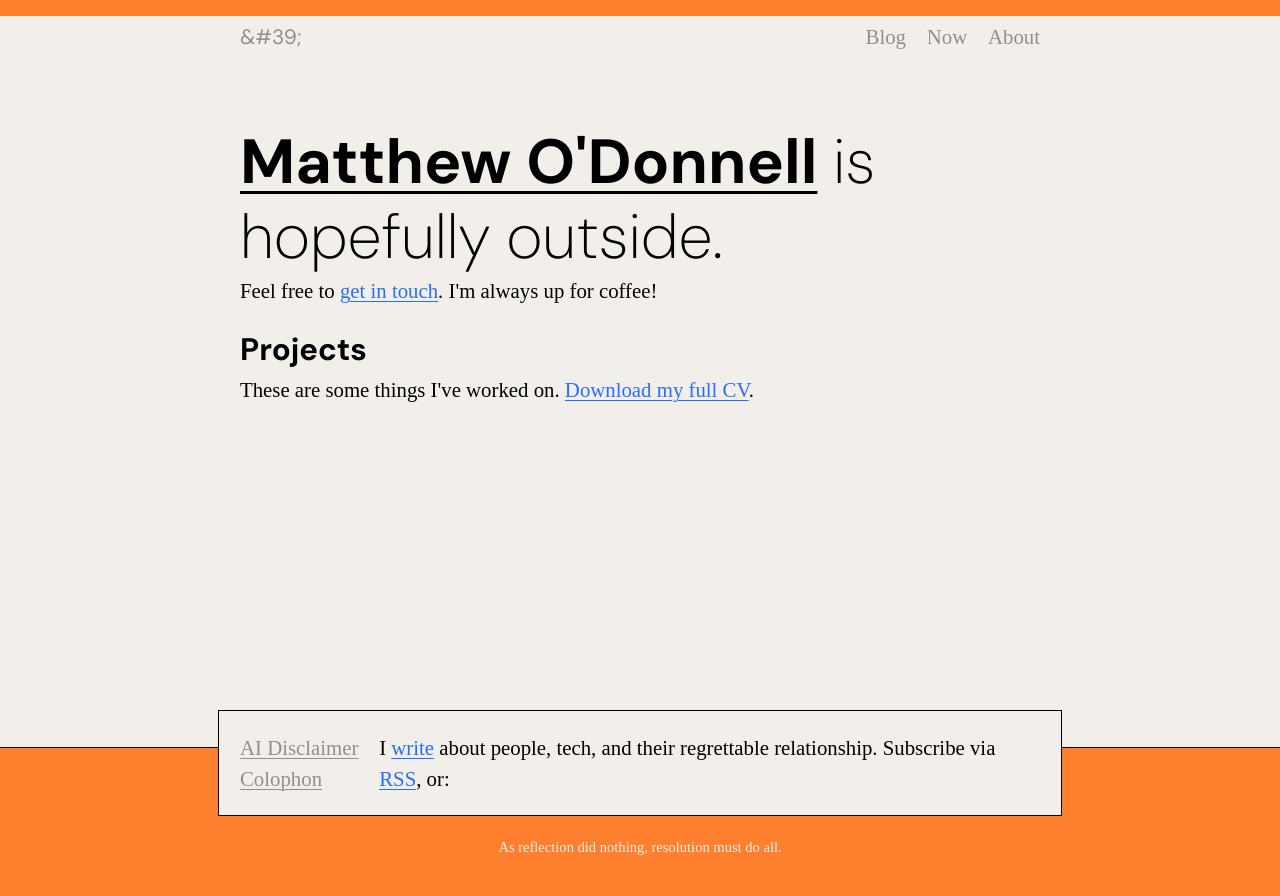
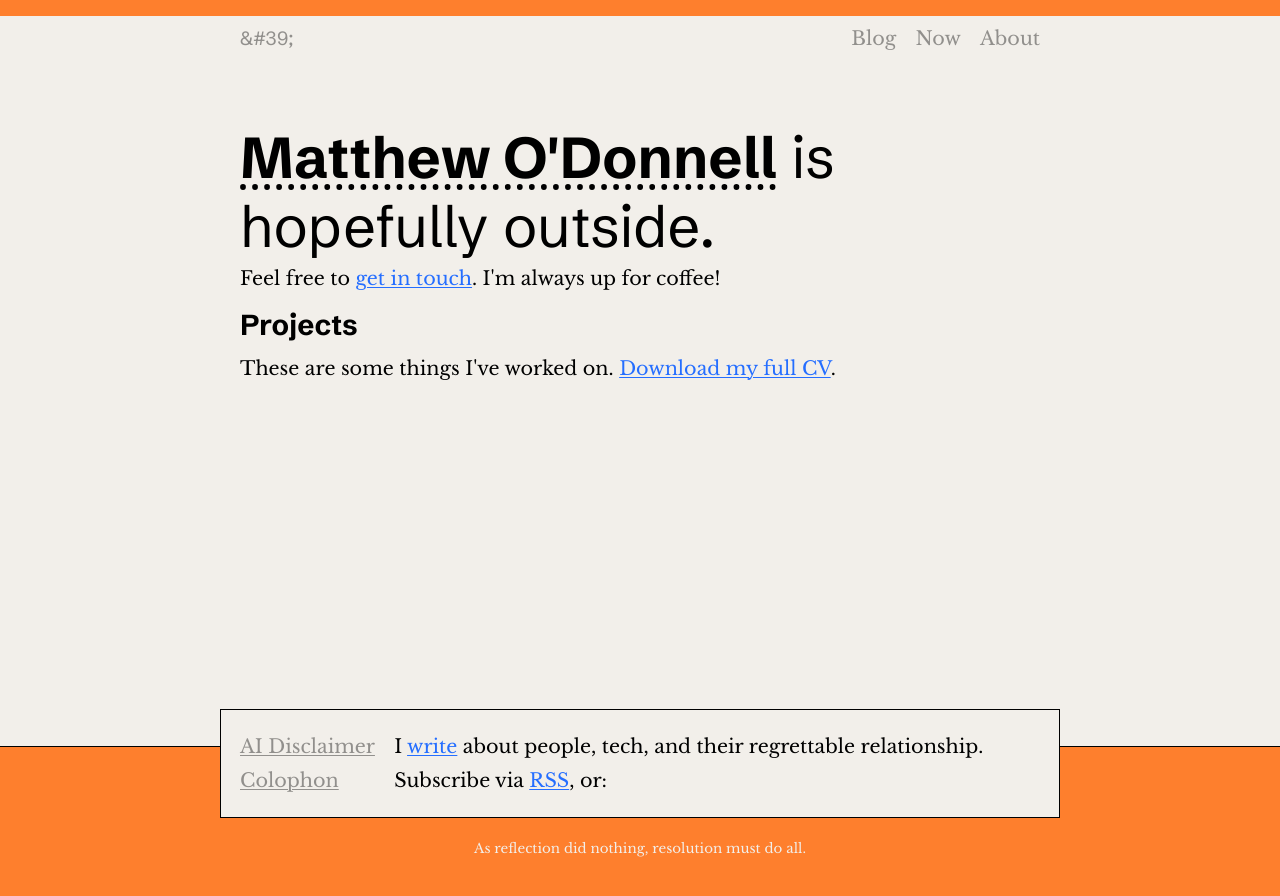
Before and after one commit to mattjamesod/personal-website, a Jekyll site: the page built from index.html, in a window 1280 px wide. Shown: the top 896 px of the page. Built offline with Jekyll 4.4.1, drawn with Linux system fonts in a browser that asks for light colours; some web fonts are replaced.

Commit message:
new fonts! also indent paragraphs

```diff
--- a/_layouts/default.html
+++ b/_layouts/default.html
@@ -6,7 +6,7 @@
 		<link rel="stylesheet" href="/assets/stylesheet.css">
 		<link rel="preconnect" href="https://fonts.googleapis.com">
 		<link rel="preconnect" href="https://fonts.gstatic.com" crossorigin>
-		<link href="https://fonts.googleapis.com/css2?family=Ovo&family=DM+Sans:ital,opsz,wght@0,9..40,100..1000;1,9..40,100..1000&display=swap" rel="stylesheet">
+		<link href="https://fonts.googleapis.com/css2?family=Ovo&family=DM+Sans:ital,opsz,wght@0,9..40,100..1000;1,9..40,100..1000&family=Schibsted+Grotesk:ital,wght@0,400..900;1,400..900&family=Libre+Baskerville:ital,wght@0,400..700;1,400..700&display=swap" rel="stylesheet">
 		<meta name="theme-color" content="#ff0000">
 	</head>
 
--- a/assets/stylesheet.css
+++ b/assets/stylesheet.css
@@ -1,8 +1,8 @@
 :root {
 	--width: 800px;
-	--font-size: 1.3rem;
-	--font-serif: "Ovo", serif;
-	--font-sans-serif: "DM Sans", sans-serif;
+	--font-size: 1.2rem;
+	--font-serif: "Libre Baskerville", serif;
+	--font-sans-serif: "Schibsted Grotesk", sans-serif;
 	--bg-color: #F2EFEA;
 	--font-color: #000000;
 	--secondary-font-color: rgba(0, 0, 0, 0.4);
@@ -17,7 +17,7 @@
 	font-size: var(--font-size);
 	font-family: var(--font-serif);
 	color: var(--font-color);
-	line-height: 1.5;
+	line-height: 1.8;
 	background-color: var(--bg-color);
 }
 
@@ -45,12 +45,20 @@
 	padding-inline: 1rem;
 
 	p {
-		margin-block-end: 1rem;
+		margin-block-end: 0.2rem;
+	}
+
+	p + p {
+		text-indent: 1.5rem;
 	}
 }
 
 h1, h2, h3 {
 	font-family: var(--font-sans-serif);
+}
+
+h1 {
+	font-size: 3rem;
 }
 
 ul {
@@ -86,12 +94,15 @@
 	font-family: var(--font-sans-serif);
 	font-size: 3rem;
 	line-height: 1.2;
-	font-weight: 250;
+	font-weight: 200;
+
+	a {
+		text-decoration-style: dotted;
+		text-decoration-thickness: inherit;
+	}
 
 	a:hover {
 		color: var(--font-color);
-		transition: text-decoration-color .2s ease-in-out;
-		text-decoration-thickness: .075em;
 		text-decoration-skip-ink: none;
 	}
 }
```
